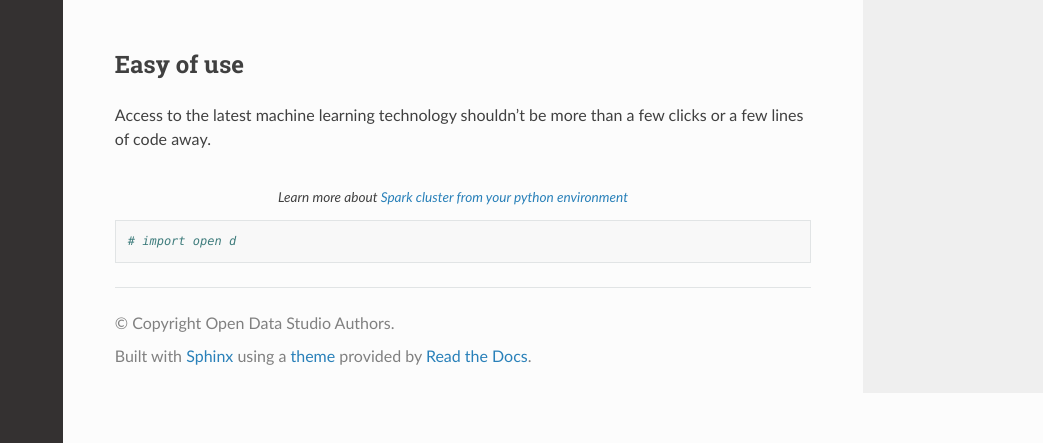
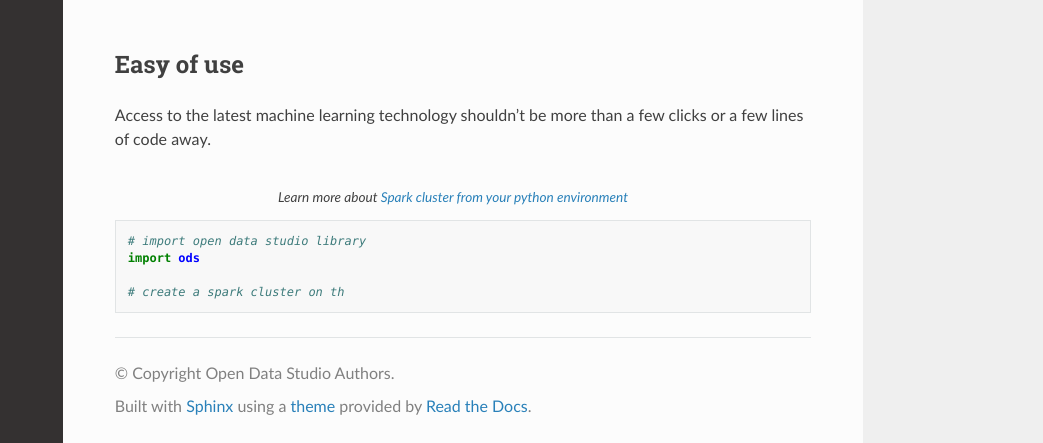
Before and after one commit to Forethoughts/forethoughts-datastudio, a Sphinx documentation site: the page built from docs/index.rst, in a window 1280 px wide and 900 px high, scrolled down 1401 px, cut to the strip 457-900 px from the top of the window. Shown: the whole strip, without its empty margins (237-1280 px from the left). Built offline with Sphinx 7.4.7 and the Read the Docs theme 2.0.0, drawn with Linux system fonts in a browser that asks for light colours.

Commit message:
Update CHANGELOG.txt

```diff
--- a/docs/index.rst
+++ b/docs/index.rst
@@ -80,4 +80,7 @@ Access to the latest machine learning technology shouldn't be more than a few cl
 .. code-block:: python
    :caption: Learn more about :ref:`Spark cluster from your python environment`
 
-   # import open d
+   # import open data studio library
+   import ods
+
+   # create a spark cluster on th
```
